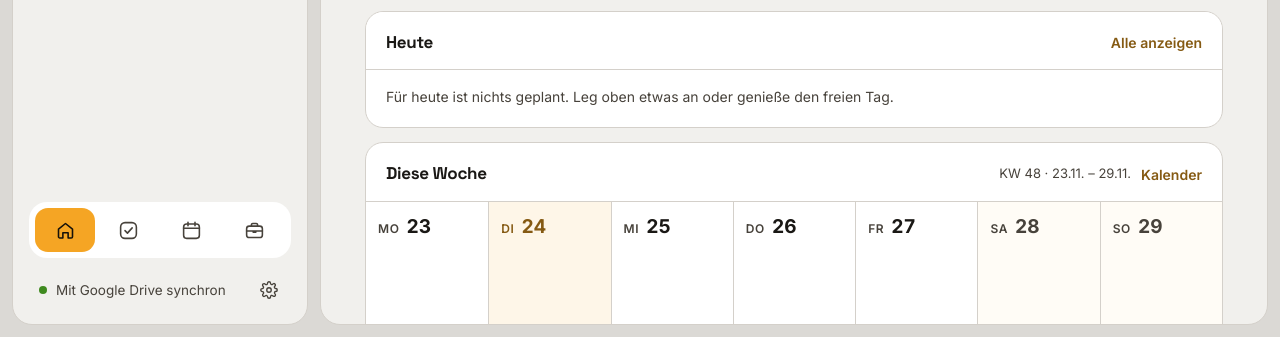
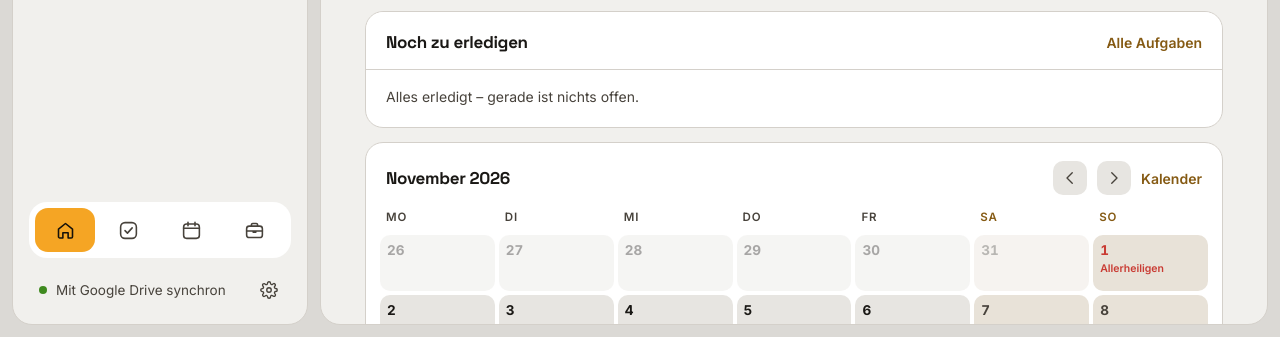
Before and after one commit to The0ba1d/Arbeitsplaner, a plain HTML site: page index.html in a window 1280 px wide. Shown: the part 463-800 px from the top of the page. Drawn offline with Linux system fonts and the light colour scheme.

Commit message:
Arbeitsplaner 1.13.0

```diff
--- a/index.html
+++ b/index.html
@@ -8,7 +8,7 @@
 <link rel="manifest" href="manifest.webmanifest">
 <link rel="icon" type="image/png" href="icon-256.png">
 <link rel="apple-touch-icon" href="icon-256.png">
-<script>window.AP_WEB = {version: "1.12.4"};</script>
+<script>window.AP_WEB = {version: "1.13.0"};</script>
 <title>Arbeitsplaner</title>
 <style>
 @font-face{font-family:"Inter";src:url("fonts/inter.woff2") format("woff2");font-weight:100 900;font-display:swap}
@@ -594,10 +594,11 @@ body.detail-big .d-head{padding:16px 18px 14px 28px}
 .home{max-width:1240px;margin:0 auto}
 /* PC: Woche und Heute füllen die Bildschirmhöhe */
 @container (min-width:980px){
-  .home{min-height:100%;display:flex;flex-direction:column}
-  #hmBody{flex:1;display:flex;flex-direction:column;min-height:0}
-  #hmBody .hm-grid{flex:1;grid-template-rows:minmax(380px,1fr)}
-  .hm-card.woche .wk-grid{flex:1}
+  .home{height:100%;display:flex;flex-direction:column}
+  #hmBody{flex:1 1 0;display:flex;flex-direction:column;min-height:0}
+  #hmBody .hm-grid{flex:1 1 0;min-height:460px;grid-template-rows:minmax(0,1fr) auto}
+  .hm-card.monat{min-height:0;overflow:hidden}
+  .hm-card.monat .mc-grid{flex:1}
 }
 .hm-bar{display:none;align-items:center;gap:10px;margin-bottom:22px}
 .hm-bar .brand{font-size:19px}
@@ -624,7 +625,37 @@ body.detail-big .d-head{padding:16px 18px 14px 28px}
 .hm-stat .hs-sub{font-size:13px;color:var(--fg-2);white-space:nowrap;overflow:hidden;text-overflow:ellipsis}
 .hm-prog{height:5px;border-radius:3px;background:var(--card-2);overflow:hidden;margin-top:8px}
 .hm-prog i{display:block;height:100%;background:var(--accent);border-radius:3px}
-.hm-grid{display:grid;gap:14px;grid-template-columns:repeat(12,minmax(0,1fr));grid-template-areas:"woche woche woche woche woche woche woche woche heute heute heute heute"}
+.hm-grid{display:grid;gap:14px;grid-template-columns:repeat(12,minmax(0,1fr));grid-template-areas:"monat monat monat monat monat monat monat todo todo todo todo todo" "monat monat monat monat monat monat monat gebs gebs gebs gebs gebs"}
+.hm-card.monat{grid-area:monat} .hm-card.todo{grid-area:todo} .hm-card.gebs{grid-area:gebs}
+.hm-card.todo{height:0;min-height:100%;overflow-y:auto}
+.hm-card.todo > header{position:sticky;top:0;z-index:1;background:var(--card);border-radius:18px 18px 0 0}
+.hm-cnt{font-size:13px;font-weight:600;color:var(--fg-2);font-variant-numeric:tabular-nums}
+.hm-grp{display:flex;align-items:center;gap:8px;padding:10px 20px 6px;font-size:11.5px;font-weight:600;letter-spacing:.08em;text-transform:uppercase;color:var(--fg-2);border-top:1px solid var(--line)}
+.hm-grp i{width:8px;height:8px;border-radius:50%;background:var(--fg-3)}
+.hm-grp.p3 i{background:var(--p-high)} .hm-grp.p2 i{background:var(--p-med)} .hm-grp.p1 i{background:var(--p-low)}
+.hm-grp em{font-style:normal;margin-left:auto;font-variant-numeric:tabular-nums}
+.hm-card > header .sq-btn.sm{width:34px;height:34px;border-radius:10px;background:var(--card-2)}
+.mc-grid{display:grid;grid-template-columns:repeat(7,minmax(0,1fr));grid-template-rows:auto repeat(var(--weeks),minmax(40px,1fr));gap:4px;padding:0 14px 14px;min-height:0}
+.mc-h{font-size:11.5px;font-weight:600;letter-spacing:.08em;text-transform:uppercase;color:var(--fg-2);padding:0 6px 4px}
+.mc-h.we{color:var(--accent-text)}
+.mc-d{display:flex;flex-direction:column;align-items:stretch;gap:3px;min-width:0;padding:6px;border-radius:10px;text-align:left;background:var(--card-2);border:1px solid transparent;overflow:hidden}
+.mc-d:hover{border-color:var(--line-2)}
+.mc-d b{font-size:13.5px;font-weight:700;font-variant-numeric:tabular-nums;line-height:1.2}
+.mc-d.we{background:color-mix(in srgb, var(--accent) 5%, var(--card-2))}
+.mc-d.we b{color:var(--fg-2)} .mc-d.hol b{color:var(--p-high)}
+.mc-d.out{opacity:.38}
+.mc-d.past:not(.today) .mc-it{opacity:.6}
+.mc-d.today{border-color:var(--accent);background:color-mix(in srgb, var(--accent) 12%, var(--card-2))}
+.mc-d.today b{color:var(--accent-text)}
+.mc-hol{font-size:10.5px;font-weight:600;color:var(--p-high);white-space:nowrap;overflow:hidden;text-overflow:ellipsis}
+.mc-it{display:flex;flex-direction:column;gap:2px;min-width:0}
+.mc-it i{display:block;font-style:normal;font-size:11px;font-weight:500;line-height:1.35;padding:1px 5px;border-radius:5px;white-space:nowrap;overflow:hidden;text-overflow:ellipsis;background:color-mix(in srgb, var(--c) 18%, transparent);color:color-mix(in srgb, var(--c) 55%, var(--fg))}
+.mc-it i.bd{font-weight:600}
+.mc-it em{font-style:normal;font-size:10.5px;color:var(--fg-2);padding-left:4px}
+.mc-dots{display:none;gap:3px;justify-content:center;margin-top:auto}
+.mc-dots i{width:5px;height:5px;border-radius:50%;background:var(--c)}
+.hm-soon.now .sn{color:#FF8A5B;font-weight:600}
+.hm-gebs-add{padding:0 20px 18px}
 /* Heute wächst nicht über die Woche hinaus, sondern scrollt bei Bedarf in sich */
 .hm-card.heute{height:0;min-height:100%;overflow-y:auto}
 .hm-card.heute > header{position:sticky;top:0;z-index:1;background:var(--card);border-radius:18px 18px 0 0}
@@ -700,8 +731,9 @@ button.hm-wrow:hover span{color:var(--accent-text)}
 .nx-item:hover b{color:var(--accent-text)}
 .nx p{margin:0;font-size:13.5px;color:var(--fg-2)}
 @container (max-width:979px){
-  .hm-grid{grid-template-columns:repeat(2,minmax(0,1fr));grid-template-areas:"heute heute" "woche woche" "next next"}
-  .hm-card.heute{height:auto;min-height:0;overflow:visible}
+  .hm-grid{grid-template-columns:repeat(2,minmax(0,1fr));grid-template-areas:"todo todo" "monat monat" "gebs gebs" "next next"}
+  .hm-card.todo{height:auto;min-height:0;max-height:60vh}
+  .mc-grid{grid-template-rows:auto repeat(var(--weeks),minmax(56px,auto))}
   .wk-col{min-height:160px}
   .wk-it em{display:none}
   .hm-week{display:none}
@@ -715,7 +747,10 @@ button.hm-wrow:hover span{color:var(--accent-text)}
   .hm-stat .lab .i,.hm-stat .hs-sub,.hm-stat .hl{display:none} .hm-stat .hs{display:inline}
   .hm-stat .val b{font-size:28px}
   .hm-stats{grid-template-columns:repeat(2,minmax(0,1fr))}
-  .hm-grid{gap:12px;grid-template-columns:minmax(0,1fr);grid-template-areas:"heute" "woche" "next"}
+  .hm-grid{gap:12px;grid-template-columns:minmax(0,1fr);grid-template-areas:"todo" "monat" "gebs" "next"}
+  .mc-grid{gap:3px;padding:0 10px 12px;grid-template-rows:auto repeat(var(--weeks),46px)}
+  .mc-d{align-items:center;padding:5px 2px}
+  .mc-it,.mc-hol{display:none} .mc-dots{display:flex}
   .wk-grid{display:none} .wk-compact{display:block} .wk-compact .hm-week{display:flex}
   .hm-people{padding:0 16px 16px;grid-template-columns:1fr}
   .hm-task{padding:11px 16px}
@@ -2703,7 +2738,8 @@ function homeTask(t) {
   const td = todayKey(), l = listOf(t), subs = t.subtasks || [], late = !t.done && t.due && t.due < td;
   let right = ''; const sub = [];
   if (late) { right = '<span class="late-pill">überfällig</span>'; const d = parseKey(t.due); sub.push(`überfällig · ${WDS[d.getDay()]}, ${d.getDate()}. ${MONS[d.getMonth()].replace('.', '')}`); }
-  else if (t.time) { right = esc(t.time); sub.push(esc(t.time)); }
+  else if (t.time) { right = esc(t.due && t.due !== td ? relLabel(t.due) + ', ' + t.time : t.time); sub.push(esc(t.time)); }
+  else if (t.due && t.due !== td) right = esc(relLabel(t.due));
   if (subs.length) { const x = `${subs.filter(v => v.done).length} / ${subs.length}`; if (!right) right = x; sub.push(x + ' Teilaufgaben'); }
   if (l) sub.push(esc(l.name));
   return `<div class="hm-task p${t.priority || 0} ${late ? 'late' : ''} ${t.done ? 'is-done' : ''}" role="button" tabindex="0" data-act="open-task" data-id="${t.id}"><button class="chk" data-act="toggle-task" data-id="${t.id}" aria-label="${t.done ? 'Wieder öffnen' : 'Als erledigt markieren'}">${ic('check')}</button><div class="tt"><b>${t.title ? esc(t.title) : 'Ohne Titel'}</b>${sub.length ? `<small class="${late ? 'late' : ''}">${sub.join(' · ')}</small>` : ''}${noteHtml(t)}</div>${ppBadges(t)}${right ? `<span class="rt">${right}</span>` : ''}</div>`;
@@ -2728,43 +2764,34 @@ function renderHome() {
     ${stat('leave', ic('clock', 'ue'), 'Überstunden', `<b class="${o.saldo < 0 ? 'neg' : 'h'}">${signed(o.saldo, fmtH) || '0,0'}</b><span>Std.</span>`, `≈ ${fmtNum(o.saldo / hoursPerDay(), 1)} Diensttage`)}
   </div>`;
 
-  // Heute
-  const evToday = liveTasks().filter(t => isEvent(t) && t.due && firstDay(t) <= td && t.due >= td).sort((a, b) => (a.time || '00').localeCompare(b.time || '00'));
-  const evRow = t => `<div class="hm-task ev" role="button" tabindex="0" data-act="open-task" data-id="${t.id}"><span class="chk ev" title="Termin">${ic('cal')}</span><div class="tt"><b>${t.title ? esc(t.title) : 'Ohne Titel'}</b><small>${isRange(t) ? esc(whenLabel(t)) : t.time ? esc(t.time) + ' · Termin' : 'Termin · ganztägig'}</small>${noteHtml(t)}</div>${ppBadges(t)}<span class="rt">${firstDay(t) === td && t.time ? esc(t.time) : isRange(t) ? 'bis ' + dm(t.due) : 'ganztägig'}</span></div>`;
-  const rows = [...open.slice(0, 10), ...done.slice(-3)];
-  const more = open.length > 10 ? `<p class="hm-none">+${open.length - 10} weitere</p>` : '';
-  // Demnächst: Geburtstage der nächsten 30 Tage und der nächste Urlaub
-  const nl = nextLeave();
-  const soonRows = [...bdNext(4).filter(x => x.in > 0 && x.in <= 30).map(({b, k, in: d}) => `<button class="hm-soon" data-act="bd-manage"><span class="bd-ic">${ic('cake')}</span><span class="sn">${esc(bdLabel(b, k))}</span><em>${d === 1 ? 'morgen' : WDS[parseKey(k).getDay()] + ' ' + dm(k)}</em></button>`),
-    nl && nl.from > td ? `<button class="hm-soon" data-act="lv-edit" data-id="${nl.id}"><span class="bd-ic" style="color:${LT[nl.type].c};background:color-mix(in srgb, ${LT[nl.type].c} 15%, transparent)">${ic('case')}</span><span class="sn">${esc(nl.title || LT[nl.type].name)}</span><em>${nl.to && nl.to !== nl.from ? dm(nl.from) + ' – ' + dm(nl.to) : dm(nl.from)}</em></button>` : ''].filter(Boolean);
-  const soon = soonRows.length ? `<div class="hm-soon-h">Demnächst</div><div class="hm-soon-l">${soonRows.join('')}</div>` : '';
-  const heute = `<section class="hm-card heute"><header><h2>Heute</h2><button class="hm-link" data-act="sel" data-type="smart" data-id="today">Alle anzeigen</button></header>${bdOn(td).map(b => `<button class="hm-bd" data-act="bd-manage">${ic('cake')}<span>${esc(bdText(b, td))}</span></button>`).join('')}${evToday.map(evRow).join('')}${rows.length ? rows.map(homeTask).join('') + more : evToday.length || bdOn(td).length ? '' : '<p class="hm-none">Für heute ist nichts geplant. Leg oben etwas an oder genieße den freien Tag.</p>'}${soon}</section>`;
-
-  // Diese Woche: groß als sieben Spalten, auf dem Handy als Leiste mit Liste
-  const ws = startOfWeek(now), by = tasksByDay(), wEnd = dkey(addDays(ws, 6)), lv = leaveByDay(dkey(ws), wEnd);
-  const days = [0, 1, 2, 3, 4, 5, 6].map(i => addDays(ws, i));
-  const wkItem = t => `<div class="wk-it ${isEvent(t) ? 'ev' : ''} ${t.done ? 'done' : ''}" style="--c:${chipColor(t)}" data-act="open-task" data-id="${t.id}" ${t.done || t._cont ? '' : `data-drag-task="${t.id}"`} title="${esc((t.title || '') + (isRange(t) ? ' · ' + whenLabel(t) : ''))}">${t.time ? `<em>${esc(t.time)}</em>` : ''}<span>${t.title ? esc(t.title) : 'Ohne Titel'}</span>${ppBadges(t)}</div>`;
-  const cols = days.map(d => {
-    const k = dkey(d), hol = holidayOf(k), lvs = lv.get(k) || [], items = by.get(k) || [], MAX = 8;
-    return `<div class="wk-col ${k === td ? 'today' : ''} ${k < td ? 'past' : ''} ${dayClass(d)}" data-drop-day="${k}"><button class="wk-h" data-act="home-day" data-day="${k}" title="${esc(longDate(d))} im Kalender öffnen"><small>${WDS[d.getDay()]}</small><b>${d.getDate()}</b></button><div class="wk-items">${hol ? `<div class="wk-hol">${esc(hol)}</div>` : ''}${bdOn(k).map(b => bchip(b, k)).join('')}${lvs.map(lchip).join('')}${items.slice(0, MAX).map(wkItem).join('')}${items.length > MAX ? `<button class="wk-more" data-act="home-day" data-day="${k}">+${items.length - MAX} weitere</button>` : ''}</div></div>`;
-  }).join('');
-  const strip = days.map(d => {
-    const k = dkey(d), hol = holidayOf(k);
-    const dots = [...bdOn(k).slice(0, 1).map(() => BD_C), ...(lv.get(k) || []).slice(0, 1).map(e => LT[e.type].c), ...(by.get(k) || []).filter(t => !t.done).map(chipColor)].slice(0, 3);
-    return `<button class="hm-day ${k === td ? 'today' : ''} ${dayClass(d)}" data-act="home-day" data-day="${k}" title="${esc(longDate(d) + (hol ? ' · ' + hol : ''))}"><small>${WDS[d.getDay()]}</small><b>${d.getDate()}</b><span class="hm-dots">${dots.map(c => `<i style="--c:${c}"></i>`).join('')}</span></button>`;
-  }).join('');
-  const wrows = [];
-  for (const d of days) {
-    const k = dkey(d); if (k < td) continue; const wd = WDS[d.getDay()];
-    const hol = holidayOf(k); if (hol) wrows.push(`<div class="hm-wrow hol"><small>${wd}</small><span>${esc(hol)}</span></div>`);
-    for (const b of bdOn(k)) wrows.push(`<button class="hm-wrow bd" data-act="bd-manage"><small>${wd}</small><span>${ic('cake')}${esc(bdLabel(b, k))}</span></button>`);
-    for (const e of (lv.get(k) || [])) if (e.from === k || k === td) wrows.push(`<button class="hm-wrow" data-act="lv-edit" data-id="${e.id}"><small>${wd}</small><span>${esc(e.title || LT[e.type].cal || LT[e.type].name)}</span></button>`);
-    for (const t of (by.get(k) || []).filter(t => !t.done && (!t._cont || k === td))) wrows.push(`<button class="hm-wrow" data-act="open-task" data-id="${t.id}"><small>${wd}</small><span>${t.title ? esc(t.title) : 'Ohne Titel'}${t.time ? ' · ' + esc(t.time) : ''}${isRange(t) ? ' · bis ' + dm(t.due) : ''} ${ppBadges(t)}</span></button>`);
+  // Noch zu erledigen: alle offenen Aufgaben, nach Priorität (innerhalb: überfällig, dann nach Datum)
+  const dueK = t => t.due || '9999-12-31';
+  const todo = openTasks().sort((a, b) => (b.priority || 0) - (a.priority || 0) || (dueK(a) < td ? 0 : 1) - (dueK(b) < td ? 0 : 1) || dueK(a).localeCompare(dueK(b)) || (a.time || '99').localeCompare(b.time || '99') || cmpTask(a, b));
+  const PN = {3: 'Hohe Priorität', 2: 'Mittlere Priorität', 1: 'Niedrige Priorität', 0: 'Ohne Priorität'};
+  const pCount = p => todo.filter(t => (t.priority || 0) === p).length;
+  const trows = []; let lastP = null;
+  for (const t of todo) { const p = t.priority || 0; if (p !== lastP) { trows.push(`<div class="hm-grp p${p}"><i></i><span>${PN[p]}</span><em>${pCount(p)}</em></div>`); lastP = p; } trows.push(homeTask(t)); }
+  const todoCard = `<section class="hm-card todo"><header><h2>Noch zu erledigen</h2><span class="hm-cnt">${todo.length || ''}</span><button class="hm-link" data-act="sel" data-type="smart" data-id="all">Alle Aufgaben</button></header>${trows.join('') || '<p class="hm-none">Alles erledigt – gerade ist nichts offen.</p>'}</section>`;
+
+  // Kompakte Monatsansicht
+  const by = tasksByDay();
+  const mA = new Date(now.getFullYear(), now.getMonth() + (S.hmMonth || 0), 1);
+  const mStart = startOfWeek(mA), mLast = new Date(mA.getFullYear(), mA.getMonth() + 1, 0);
+  const weeks = Math.round((addDays(startOfWeek(mLast), 7) - mStart) / 864e5 / 7);
+  const mlv = leaveByDay(dkey(mStart), dkey(addDays(mStart, weeks * 7 - 1)));
+  let mc = ['Mo', 'Di', 'Mi', 'Do', 'Fr', 'Sa', 'So'].map((d, i) => `<div class="mc-h ${i > 4 ? 'we' : ''}">${d}</div>`).join('');
+  for (let i = 0; i < weeks * 7; i++) {
+    const d = addDays(mStart, i), k = dkey(d), hol = holidayOf(k);
+    const chips = [...bdOn(k).map(x => ({c: BD_C, t: bdLabel(x, k), bd: true})), ...(mlv.get(k) || []).map(e => ({c: LT[e.type].c, t: e.title || LT[e.type].cal || LT[e.type].name})), ...(by.get(k) || []).filter(t => !t.done).map(t => ({c: chipColor(t), t: (t.time ? t.time + ' ' : '') + (t.title || 'Ohne Titel')}))];
+    mc += `<button class="mc-d ${d.getMonth() !== mA.getMonth() ? 'out' : ''} ${k === td ? 'today' : ''} ${k < td ? 'past' : ''} ${dayClass(d)}" data-act="home-day" data-day="${k}" title="${esc([longDate(d), hol, ...chips.map(x => x.t)].filter(Boolean).join(' · '))}"><b>${d.getDate()}</b>${hol ? `<span class="mc-hol">${esc(hol)}</span>` : ''}<span class="mc-it">${chips.slice(0, 3).map(x => `<i class="${x.bd ? 'bd' : ''}" style="--c:${x.c}">${esc(x.t)}</i>`).join('')}${chips.length > 3 ? `<em>+${chips.length - 3}</em>` : ''}</span><span class="mc-dots">${chips.slice(0, 4).map(x => `<i style="--c:${x.c}"></i>`).join('')}</span></button>`;
   }
-  const wlist = wrows.length ? wrows.slice(0, 7).join('') + (wrows.length > 7 ? `<button class="hm-wrow" data-act="view" data-view="calendar"><small></small><span class="hm-link">+${wrows.length - 7} weitere im Kalender</span></button>` : '') : '<p class="hm-none">Diese Woche steht nichts mehr an.</p>';
-  const woche = `<section class="hm-card woche"><header><h2>Diese Woche</h2><small>KW ${isoWeek(now)} · ${dm(dkey(ws))} – ${dm(wEnd)}</small><button class="hm-link" data-act="view" data-view="calendar">Kalender</button></header><div class="wk-grid">${cols}</div><div class="wk-compact"><div class="hm-days">${strip}</div><div class="hm-week">${wlist}</div></div></section>`;
-
-  const html = `${stats}<div class="hm-grid">${woche}${heute}${nextHtml('side-box hm-next')}</div>`;
+  const monat = `<section class="hm-card monat"><header><h2>${MON[mA.getMonth()]} ${mA.getFullYear()}</h2>${S.hmMonth ? '<button class="hm-link" data-act="hm-month" data-v="0">Heute</button>' : ''}<button class="sq-btn sm" data-act="hm-month" data-v="-1" aria-label="Vorheriger Monat">${ic('left')}</button><button class="sq-btn sm" data-act="hm-month" data-v="1" aria-label="Nächster Monat">${ic('right')}</button><button class="hm-link" data-act="view" data-view="calendar">Kalender</button></header><div class="mc-grid" style="--weeks:${weeks}">${mc}</div></section>`;
+
+  // Geburtstage
+  const nb = bdNext(4);
+  const gebs = `<section class="hm-card gebs"><header><h2>Geburtstage</h2><button class="hm-link" data-act="bd-manage">${nb.length ? 'Verwalten' : 'Eintragen'}</button></header>${nb.length ? `<div class="hm-soon-l">${nb.map(({b, k, in: d}) => `<button class="hm-soon ${d === 0 ? 'now' : ''}" data-act="bd-manage"><span class="bd-ic">${ic('cake')}</span><span class="sn">${esc(bdLabel(b, k))}</span><em>${d === 0 ? 'heute' : d === 1 ? 'morgen' : `${WDS[parseKey(k).getDay()]} ${dm(k)} · in ${d} T.`}</em></button>`).join('')}</div>` : `<p class="hm-none">Noch keine Geburtstage eingetragen.</p><div class="hm-gebs-add"><button class="btn" data-act="bd-manage">${ic('plus')}Geburtstage eintragen</button></div>`}</section>`;
+
+  const html = `${stats}<div class="hm-grid">${monat}${todoCard}${gebs}${nextHtml('side-box hm-next')}</div>`;
   if (el.dataset.html === html) return; el.dataset.html = html;
   withFocus(() => { el.innerHTML = html; });
 }
@@ -3987,6 +4014,7 @@ document.addEventListener('click', e => {
     case 'd-person': togglePerson(S.taskId, v); break;
     case 'search-open': document.body.classList.add('side-open'); setTimeout(() => $('#search')?.focus(), 60); break;
     case 'qa-home-add': homeQuickAdd(); break;
+    case 'hm-month': S.hmMonth = v === '0' ? 0 : (S.hmMonth || 0) + +v; render(); break;
     case 'home-day': S.cal.day = el.dataset.day; S.cal.anchor = parseKey(el.dataset.day); setView('calendar'); break;
     case 'close-side': document.body.classList.remove('side-open'); break;
     case 'scrim': document.body.classList.remove('side-open'); if (S.taskId) closeTask(); break;
--- a/version.json
+++ b/version.json
@@ -1,5 +1,5 @@
 {
-  "version": "1.12.4",
+  "version": "1.13.0",
   "date": "2026-11-24",
-  "notes": "Übersicht füllt jetzt den ganzen Bildschirm. Unter „Heute“ steht „Demnächst“ mit den nächsten Geburtstagen und deinem nächsten Urlaub."
+  "notes": "Neue Übersicht: kompakter Monatskalender, „Noch zu erledigen“ nach Priorität und eine eigene Geburtstage-Karte."
 }
```
